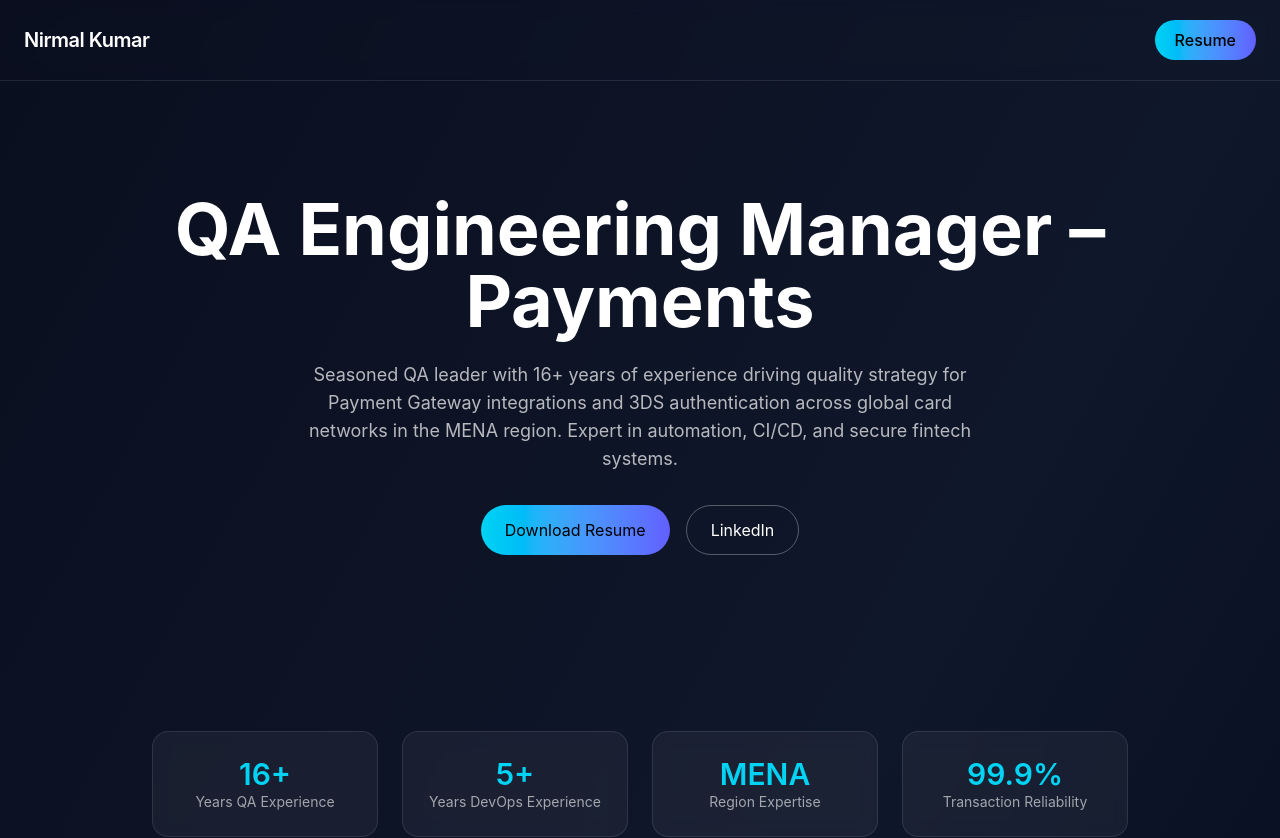
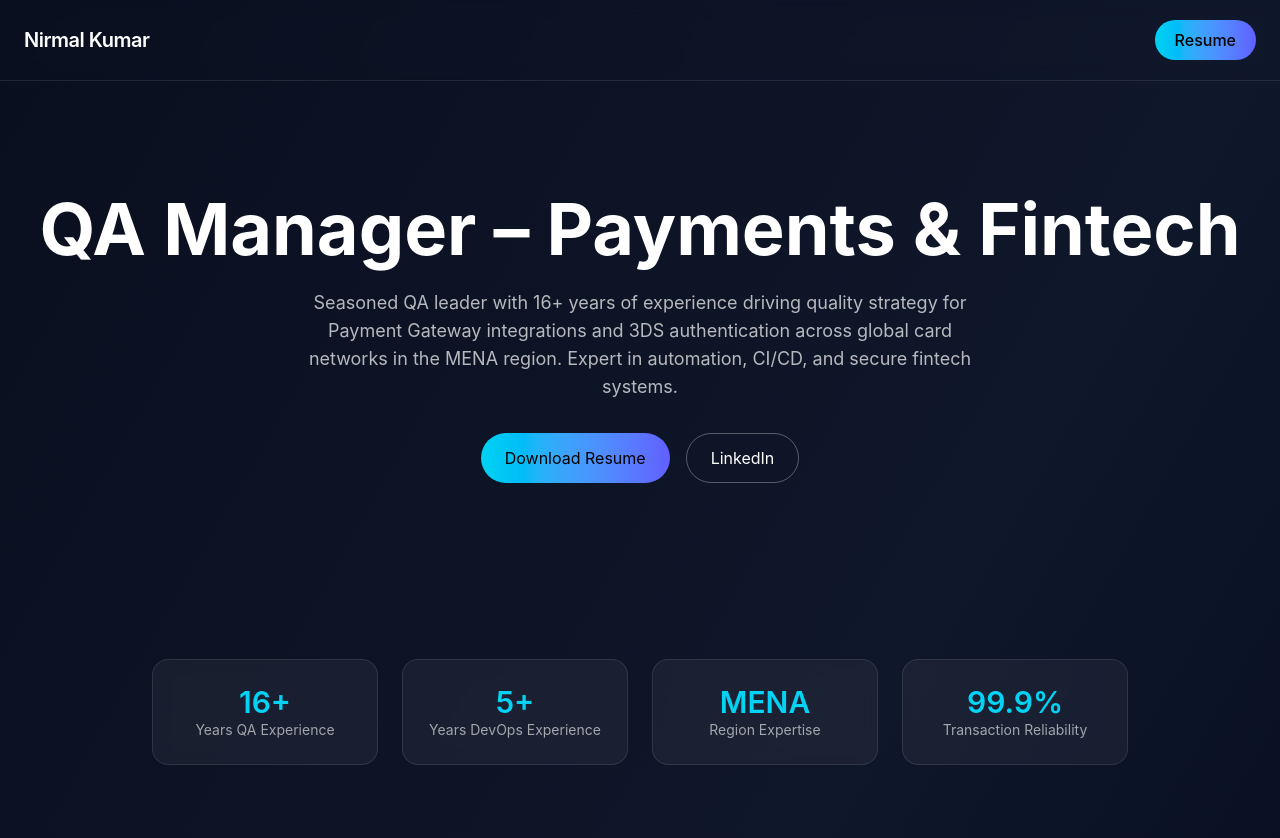
Before and after one commit to nirmalcse/qa-portfolio, a React (Vite) app: page / in a window 1280 px wide. Shown: the top 838 px of the page. Built offline with nearby package versions, Linux system fonts and the light colour scheme; no server answers.

Commit message:
updated headline

```diff
--- a/src/App.tsx
+++ b/src/App.tsx
@@ -40,7 +40,7 @@ export default function App() {
           transition={{ duration: 0.6 }}
           className="text-5xl md:text-7xl font-bold mb-6"
         >
-          QA Engineering Manager – Payments
+          QA Manager – Payments & Fintech
         </motion.h2>
 
         <motion.p
```
